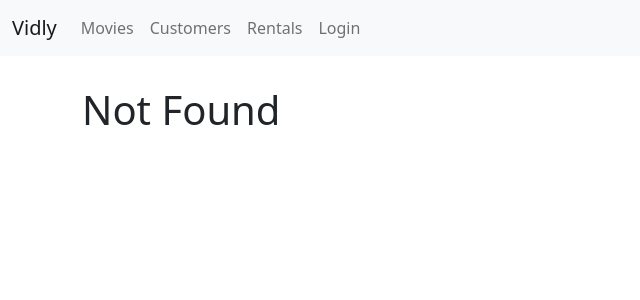
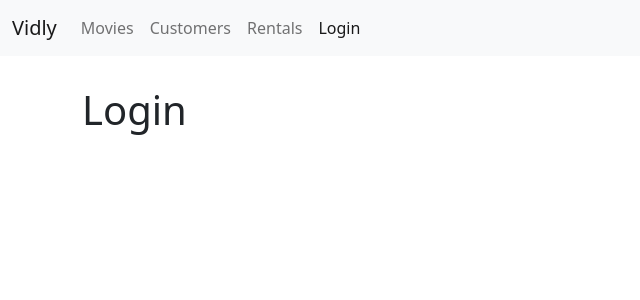
Before and after one commit to jstnhwang/vidly, a React (Create React App) app: page /login in a window 1280 px wide. Before the commit this address led to /not-found. Shown: the top 300 px of the page, without its empty margins (0-640 px from the left). Built offline with nearby package versions, Linux system fonts and the light colour scheme.

Commit message:
Add Routing of Login Form to App.js

```diff
--- a/src/App.js
+++ b/src/App.js
@@ -5,6 +5,7 @@ import Customers from "./components/customers";
 import Rentals from "./components/rentals";
 import NotFound from "./components/notFound";
 import NavBar from "./components/navBar";
+import LoginForm from "./components/loginForm";
 import "./App.css";
 
 function App() {
@@ -13,6 +14,7 @@ function App() {
       <NavBar />
       <main className="container">
         <Switch>
+          <Route path="/login" component={LoginForm} />
           <Route path="/movies/:id" component={MovieForm} />
           <Route path="/movies" component={Movies} />
           <Route path="/customers" component={Customers} />
```
